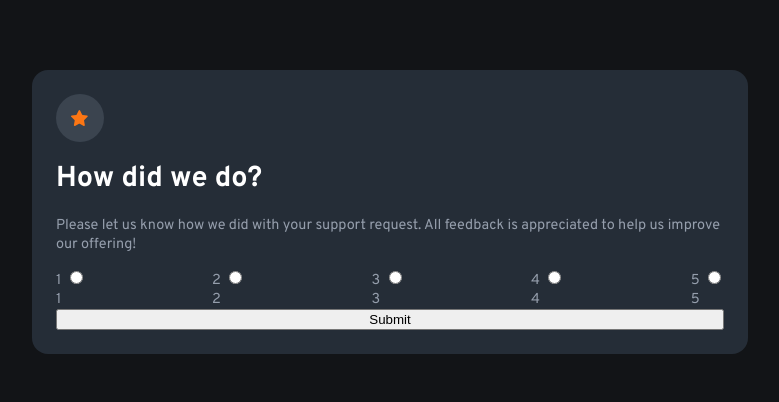
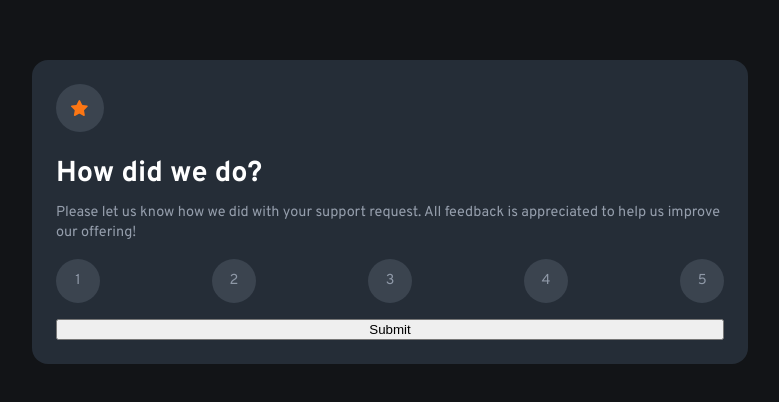
Before and after one commit to LesleyWesley/interactive-rating-component, a plain HTML site: page index.html in a window 1280 px wide. Shown: the part 188-590 px from the top of the page, without its empty margins (250-1029 px from the left). Drawn offline with Linux system fonts and the light colour scheme.

Commit message:
Added styling for radio buttons

```diff
--- a/css/main.css
+++ b/css/main.css
@@ -5,6 +5,12 @@
   --clr-radio-bg: 124, 135, 152;
   --clr-card-bg: 37, 45, 55;
   --clr-body-bg: 18, 20, 23;
+}
+
+*,
+*:before,
+*:after {
+  box-sizing: border-box;
 }
 
 .flex-center {
@@ -19,6 +25,7 @@ body {
   background: rgb(var(--clr-body-bg));
   color: rgb(var(--clr-text-main));
   font-size: .9rem;
+  line-height: 1.25rem;
   width: 100%;
   margin: 0;
   height: 100vh;
@@ -41,6 +48,7 @@ body {
   width: 3rem;
   aspect-ratio: 1;
   border-radius: 50%;
+  margin-bottom: 2rem;
   background: rgba(var(--clr-radio-bg), 25%);
 }
 
@@ -55,8 +63,37 @@ h1 {
   justify-content: space-between;
   align-items: center;
   width: 100%;
+  margin: 1rem 0;
 }
 
+.single-radio-div {
+  display: flex;
+  justify-content: center;
+  align-items: center;
+  position: relative;
+}
+
+.form-control {
+  display: flex;
+  justify-content: center;
+  align-items: center;
+  z-index: 1;
+  position: absolute;
+}
+
+input[type="radio"] {
+  -webkit-appearance: none;
+  appearance: none;
+  background-color: #FFF;
+  margin: 0;
+  font: inherit;
+  background: rgba(var(--clr-radio-bg), 25%);
+  width: 2.75rem;
+  aspect-ratio: 1;
+  border-radius: 50%;
+  z-index: 2;
+  position: inherit;
+}
 /*======================*/
 
 button {
--- a/index.html
+++ b/index.html
@@ -35,40 +35,27 @@
 
             <div class="radio-button-div">
                 <div class="single-radio-div">
-                    <label>
-                      1
-                      <input type="radio" id="1" name="rating" value="1" />
-                    </label>
-                    <div class="ui-for-radio">1</div>
+                  <label class="form-control" name="rating" for="1">1</label>
+                  <input type="radio" name"rating" id="1"/>
                 </div>
                 <div class="single-radio-div">
-                    <label>
-                      2
-                      <input type="radio" id="2" name="rating" value="2" />
-                    </label>
-                    <div class="ui-for-radio">2</div>
+                  <label class="form-control" name="rating" for="2">2</label>
+                  <input type="radio" name"rating" id="2"/>
                 </div>
                 <div class="single-radio-div">
-                    <label>
-                      3
-                      <input type="radio" id="3" name="rating" value="3" />
-                    </label>
-                    <div class="ui-for-radio">3</div>
+                  <label class="form-control" name="rating" for="3">3</label>
+                  <input type="radio" name"rating" id="3"/>
                 </div>
                 <div class="single-radio-div">
-                    <label>
-                      4
-                      <input type="radio" id="4" name="rating" value="4" />
-                    </label>
-                    <div class="ui-for-radio">4</div>
+                  <label class="form-control" name="rating" for="4">4</label>
+                  <input type="radio" name"rating" id="4"/>
                 </div>
                 <div class="single-radio-div">
-                    <label>
-                      5
-                      <input type="radio" id="5" name="rating" value="5" />
-                    </label>
-                    <div class="ui-for-radio">5</div>
+                  <label class="form-control" name="rating" for="5">5</label>
+                  <input type="radio" name"rating" id="5"/>
                 </div>
+
+
 
             </div>
             <button type="submit">Submit</button>
```
